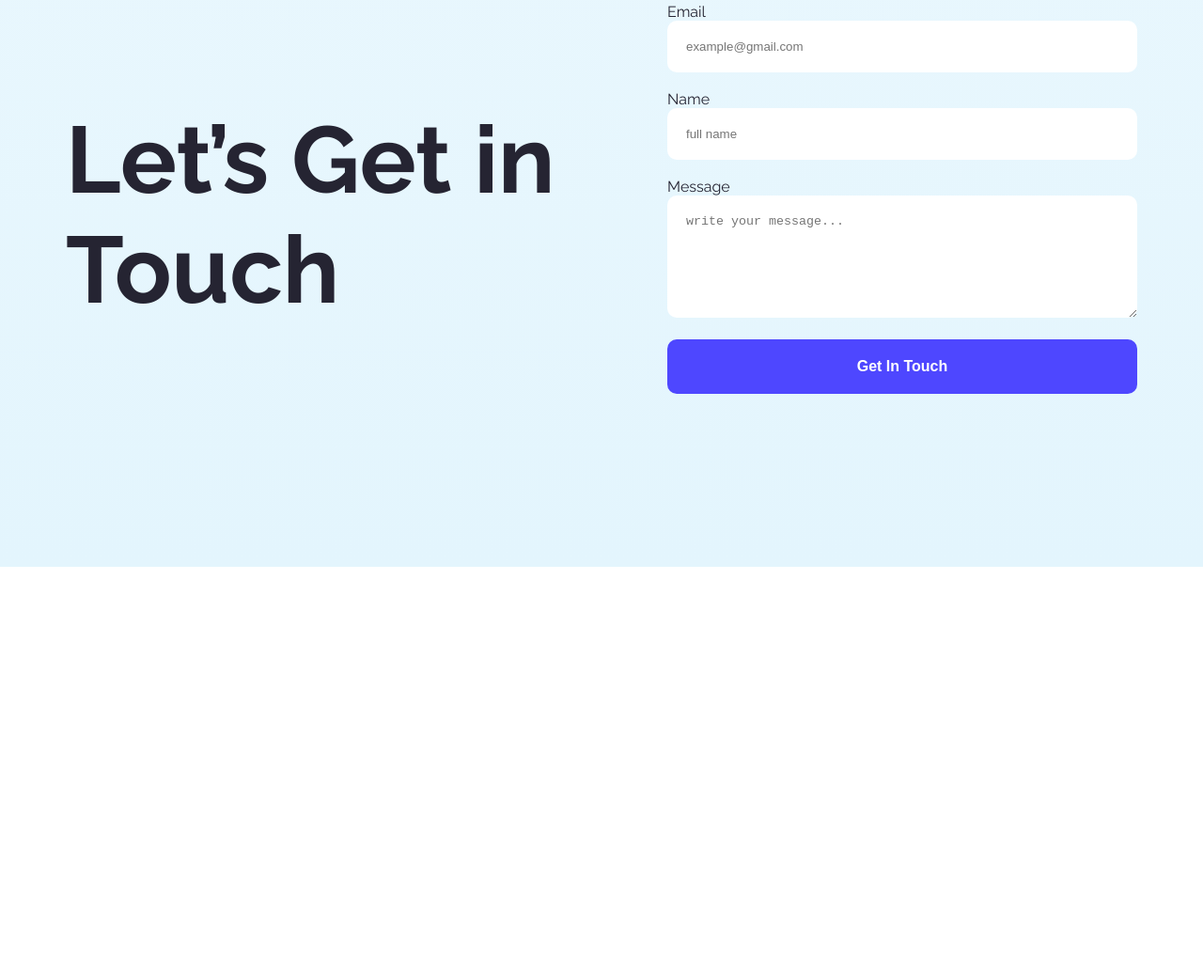
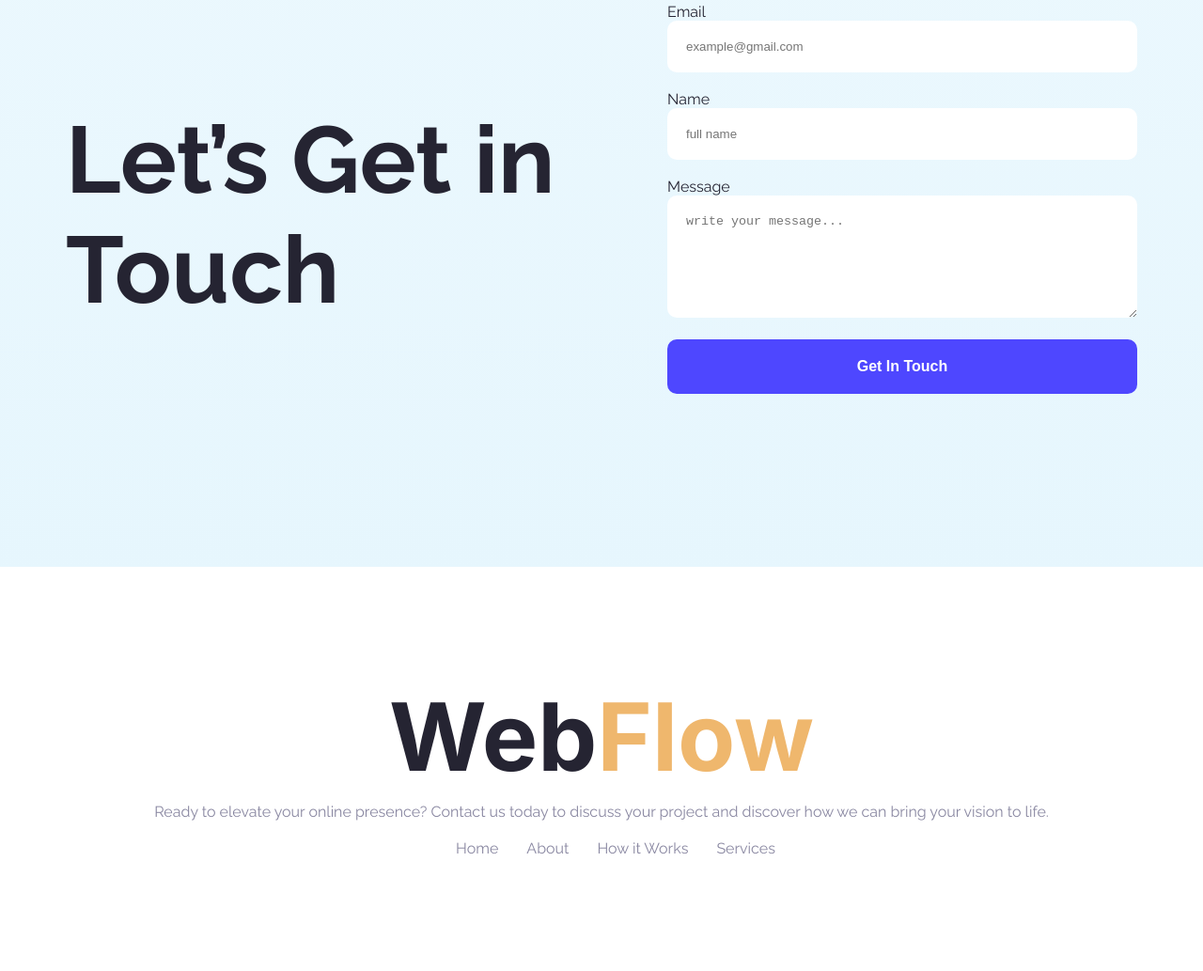
Before and after one commit to AbuJubaeid/WebFlow-Agency-Landing-Page, a plain HTML site: page index.html in a window 1280 px wide. Shown: the part 2923-3956 px from the top of the page at 94% size. Before the commit the page ends 3526 px from the top, so only its background shows below. Drawn offline with Linux system fonts and the light colour scheme.

Commit message:
eightth commit

```diff
--- a/index.html
+++ b/index.html
@@ -163,5 +163,21 @@
         </form>
       </section>
     </main>
+
+    <footer>
+      <div>
+        <h1>Web<span>Flow</span></h1>
+        <p>
+          Ready to elevate your online presence? Contact us today to discuss
+          your project and discover how we can bring your vision to life.
+        </p>
+        <ul>
+          <li><a href="#">Home</a></li>
+          <li><a href="#">About</a></li>
+          <li><a href="#">How it Works</a></li>
+          <li><a href="#">Services</a></li>
+        </ul>
+      </div>
+    </footer>
   </body>
 </html>
--- a/style.css
+++ b/style.css
@@ -254,3 +254,42 @@ header .banner h1 {
   border-radius: 10px;
   width: 100%;
 }
+
+/* footer section style */
+footer {
+  height: 430px;
+  background-color: white;
+  text-align: center;
+}
+footer div {
+  padding-top: 120px;
+}
+footer h1 {
+  font-size: 100px;
+  font-weight: bold;
+  margin-bottom: 10px;
+  font-family: "Inter", sans-serif;
+  font-optical-sizing: auto;
+  font-style: normal;
+}
+footer span {
+  color: rgb(239, 183, 109);
+}
+footer p {
+  color: #8987a1;
+  margin-bottom: 20px;
+}
+footer ul {
+  display: flex;
+  justify-content: center;
+  align-items: center;
+}
+footer ul li {
+  list-style: none;
+  gap: 20px;
+}
+footer ul li a {
+  text-decoration: none;
+  color: #8987a1;
+  margin-left: 30px;
+}
```
